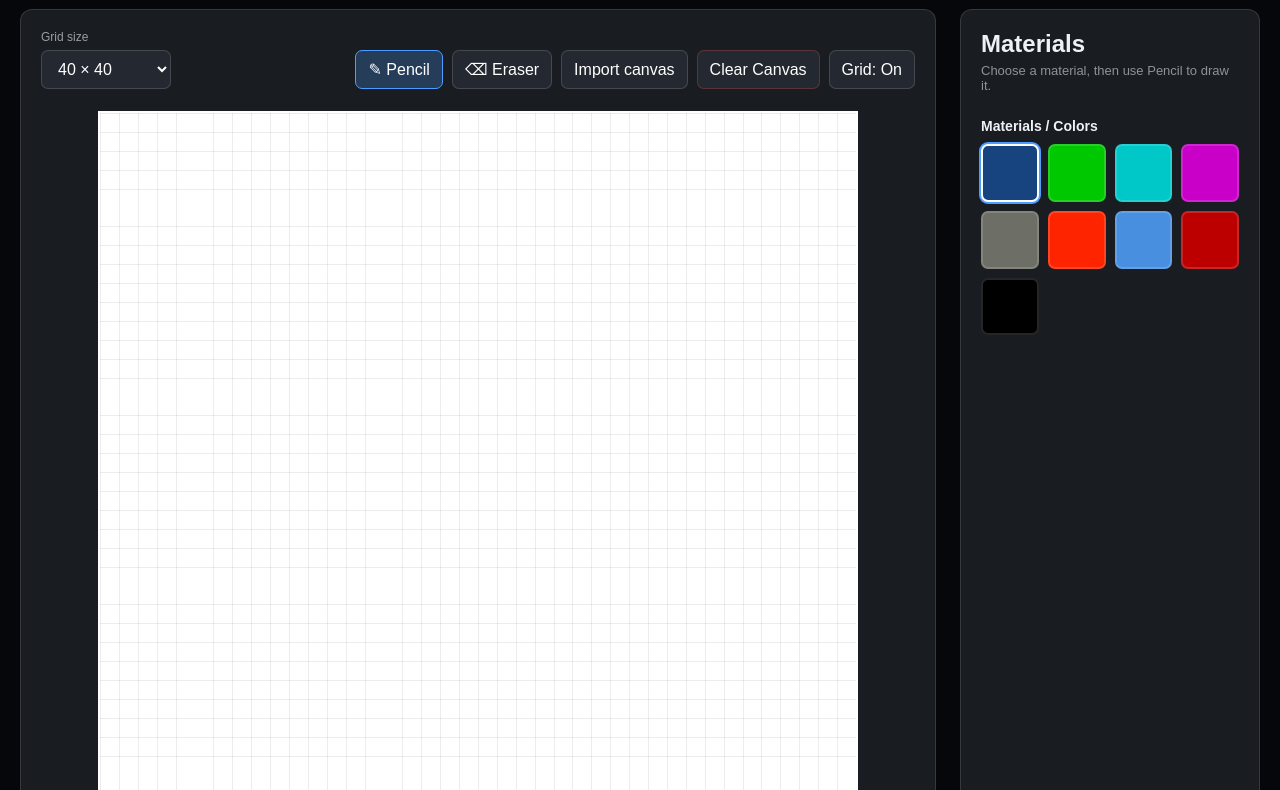
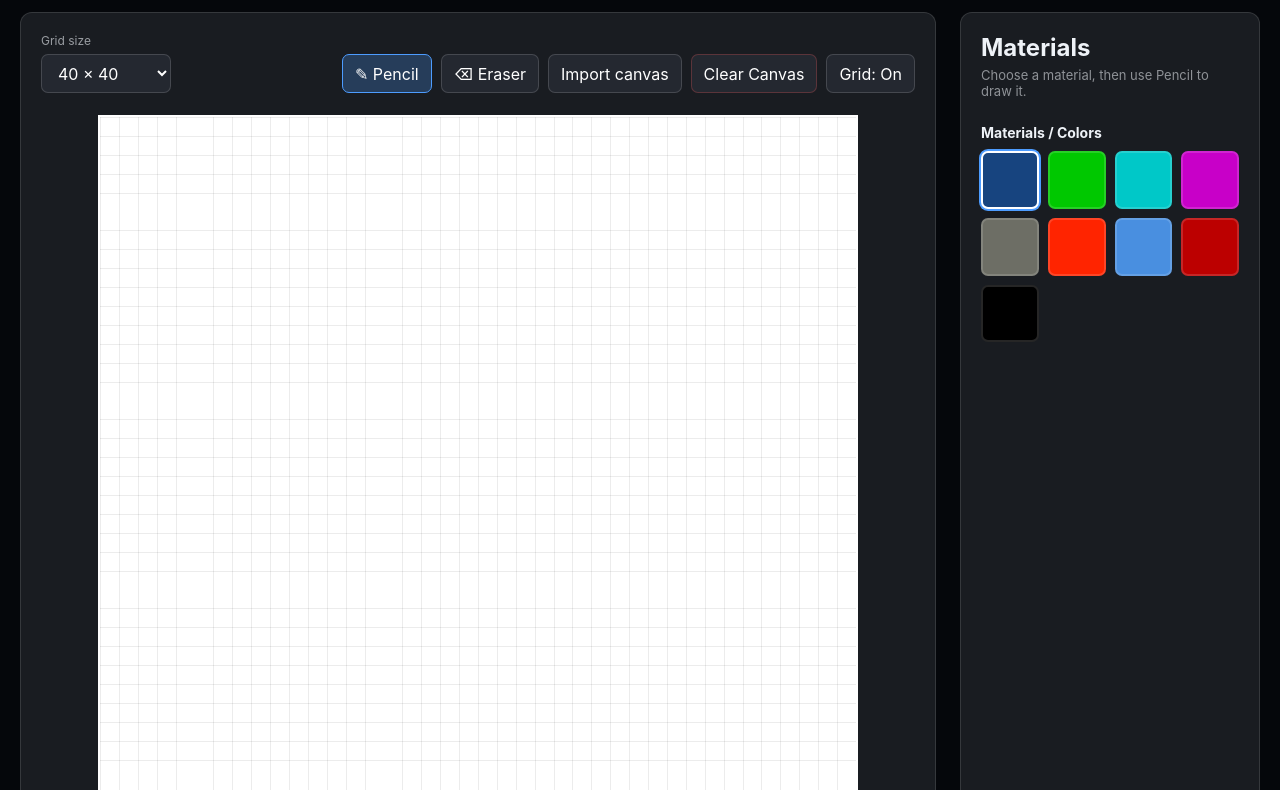
Before and after one commit to Frecenalid103211/devbio.github.io, a plain HTML site: page projects/live-art-studio.html in a window 1280 px wide. Shown: the part 104-894 px from the top of the page. Drawn offline with Linux system fonts and the light colour scheme.

Commit message:
Change font-family to Inter in live-art-studio.css

```diff
--- a/projects/live-art-studio.css
+++ b/projects/live-art-studio.css
@@ -7,7 +7,7 @@ body {
     min-height: 100vh;
     background: #05070b;
     color: #eef2f7;
-    font-family: Arial, Helvetica, sans-serif;
+    font-family: Inter, Helvetica, sans-serif;
 }
 
 .studio {
```
